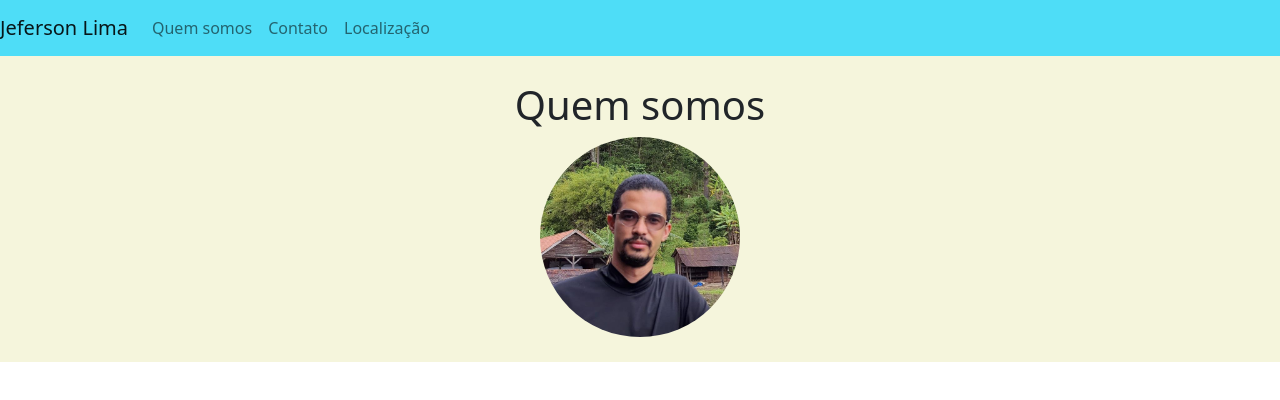
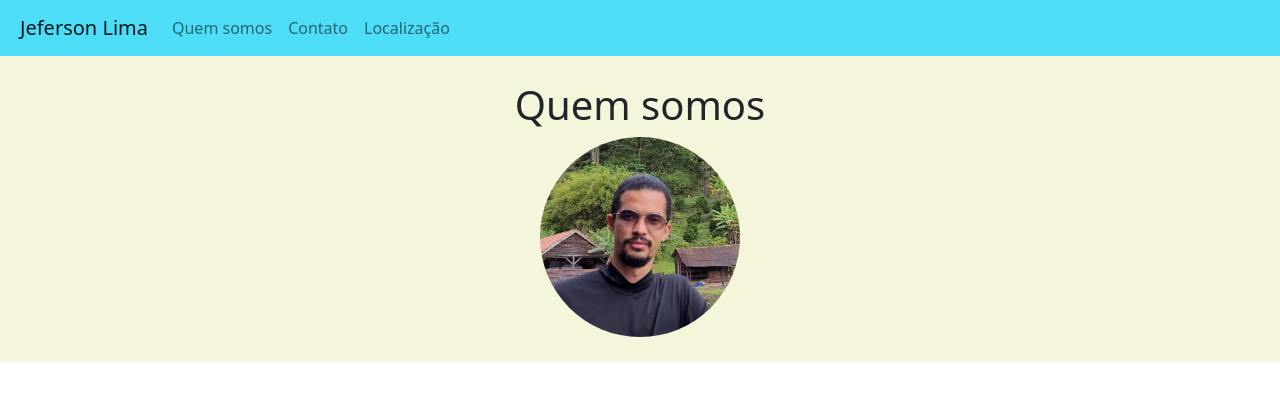
Before and after one commit to jefersonslima/bootstrap, a plain HTML site: page index.html in a window 1280 px wide. Drawn offline with Linux system fonts and the light colour scheme.

Commit message:
alteração na flha de estilo

```diff
--- a/css/style.css
+++ b/css/style.css
@@ -8,3 +8,6 @@
     padding-top: 25px;
     padding-bottom: 25px;
 }
+.navbar-brand{
+    margin-left: 20px;
+}
```
